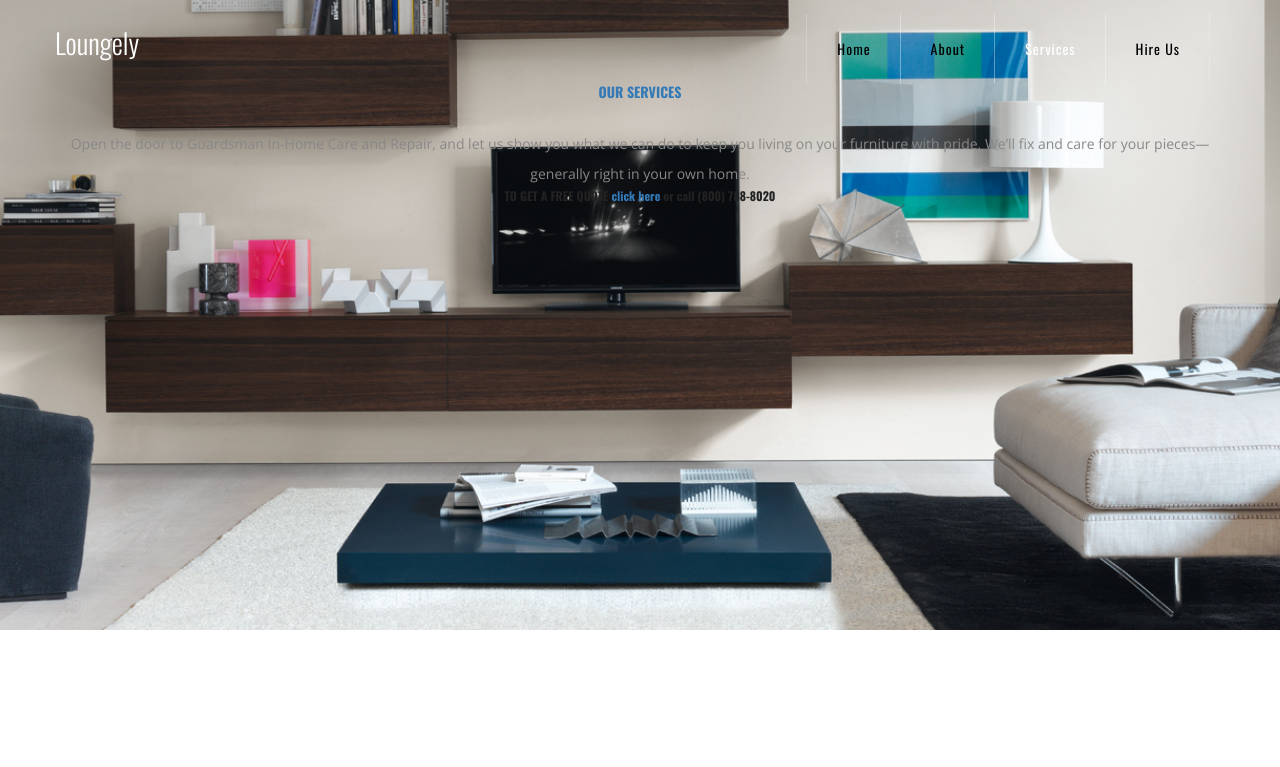
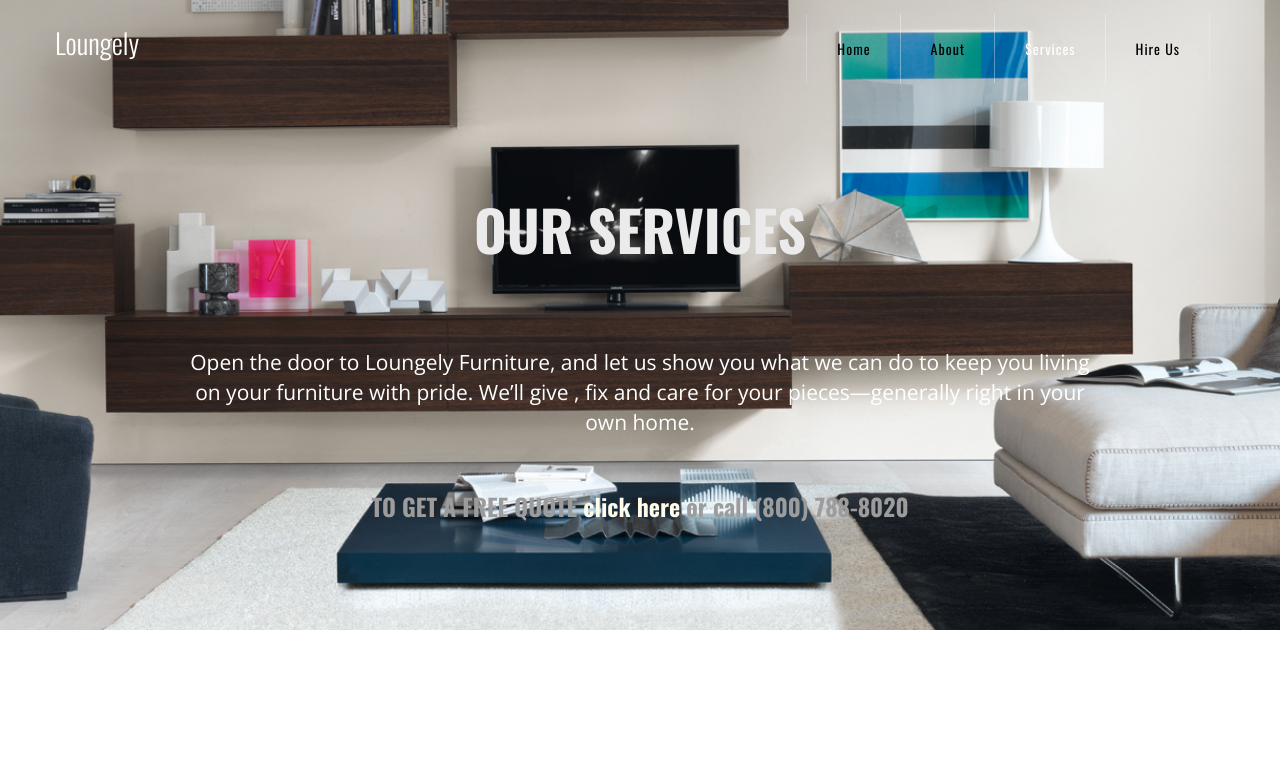
Before and after one commit to softmantk/loungely, a plain HTML site: page web/service.html in a window 1280 px wide. Shown: the top 767 px of the page. Drawn offline with nearby package versions, Linux system fonts and the light colour scheme.

Commit message:
Full Commit : * Remaining _       -  Angularising       - Page Optimization       - File opitmization

```diff
--- a/web/service.html
+++ b/web/service.html
@@ -1,13 +1,6 @@
-<!--
-Author: W3layouts
-Author URL: http://w3layouts.com
-License: Creative Commons Attribution 3.0 Unported
-License URL: http://creativecommons.org/licenses/by/3.0/
--->
+
 <!DOCTYPE html>
 <html>
-
-<!-- Mirrored from p.w3layouts.com/demos/ultra/web/index.html by HTTrack Website Copier/3.x [XR&CO'2014], Wed, 16 Nov 2016 06:31:13 GMT -->
 <head>
     <title>Loungely - </title>
     <!-- for-mobile-apps -->
@@ -652,12 +645,18 @@ License URL: http://creativecommons.org/licenses/by/3.0/
             </nav>
         </div>
         <div class="col-md-12">
-            <h1 style="text-align: center; text-transform: uppercase; color: #337ab7; font-size: 100%">Our Services</h1>
-            <p class="text-center margin-bottom-none">Open the door to Guardsman In-Home Care and Repair, and let us show you what we can do to keep you living on your furniture with pride. We’ll fix and care for your pieces—generally right in your own home.</p>
-            <h6 class="text-center quote">
-									<span>
+            <h1 style="text-align: center; text-transform: uppercase; color: #ebebeb; font-size: 400%; margin-top: 10%;">Our Services</h1>
+            <div>
+            <span class="col-md-1"> </span>
+            <span class="col-md-10" style="text-align:center; font-size: 150%; color: #ffffff; margin-top: 5%">Open the door to Loungely
+                Furniture, and let us show you what we can do to keep you living on your
+                furniture with pride. We’ll give , fix and care for your pieces—generally right in your own home.</span>
+            <span class="col-md-1"></span>
+                </div>
+            <h6 class="col-md-12" style="text-align: center; font-size: 1.7em; margin-top: 5%;">
+									<span style="color: #9D9C9C">
 										TO GET A FREE QUOTE
-										<a href="https://shop.guardsmanfurniturerepair.com/cart.php">click here</a>
+										<a style="color: #fffbeb" href="#">click here</a>
 										or call (800) 788-8020
 									</span>
             </h6>
@@ -891,6 +890,4 @@ License URL: http://creativecommons.org/licenses/by/3.0/
         $('.example1').wmuSlider();
     </script>
 </body>
-
-<!-- Mirrored from p.w3layouts.com/demos/ultra/web/index.html by HTTrack Website Copier/3.x [XR&CO'2014], Wed, 16 Nov 2016 06:31:50 GMT -->
 </html>
```
Also changed, not shown: images/Modern-Conference-Room-Furniture.jpg (added), images/logo.png (added), images/logoold.png (added), images/re/54ea5ac9757de_-_reupholstery-chair-before-after-mkovr0407-de.jpg (added), images/re/Office-Furniture-Business_Furniture-Desk3.jpg (added), images/re/modular-office-furniture-systems-modular-office-furniture-fcde93fc207f3789.jpg (added), images/red-soft-carpet-bedcover-pillows-on-black-low-profile-bedstead-wooden-laminate-flooring-nightstand-also-dark-brown-sideboard-hung-wardrobe-and-orange-loungechair-white-wall-paint.jpg (added), images/rotator-121.jpg (added), images/rotator-3.jpg (added), images/vip-office-furniture-amp-supply-hinesville-ga-savannah-georgia-png.png (added), images/whiteroommultipledesigncolors.jpg (added), web/images/banner1.1.jpg (added), web/images/banners/4 (2).png (added), 3 other files.
